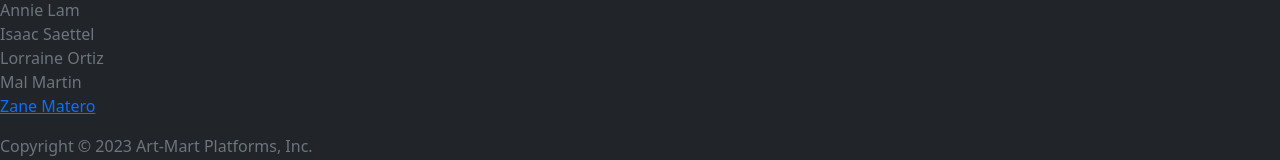
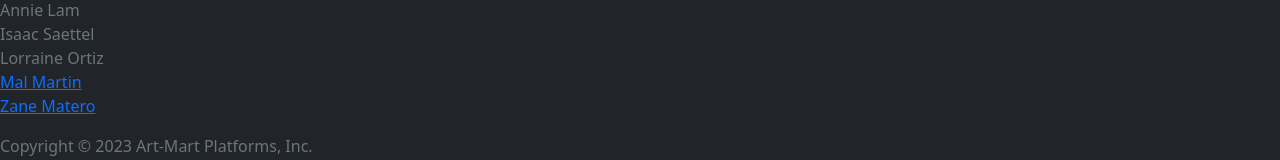
Before and after one commit to INS140/Art-Gallery-Marketplace, a React (Create React App) app in the folder art-gallery-marketplace/: page /artists in a window 1280 px wide. Shown: the part 2018-2178 px from the top of the page. Built offline with nearby package versions, Linux system fonts and the light colour scheme.

Commit message:
added github link

```diff
--- a/art-gallery-marketplace/src/components/Footer.js
+++ b/art-gallery-marketplace/src/components/Footer.js
@@ -9,7 +9,7 @@ export default function Footer(){
           <li>Annie Lam</li>
           <li>Isaac Saettel</li>
           <li>Lorraine Ortiz</li>
-          <li>Mal Martin</li>
+          <li><a href='https://github.com/MalMWare'>Mal Martin</a></li>
           <li><a href='https://www.linkedin.com/in/zmatero/'>Zane Matero</a></li>
         </ul>
         <p>Copyright © 2023 Art-Mart Platforms, Inc.</p>
```
